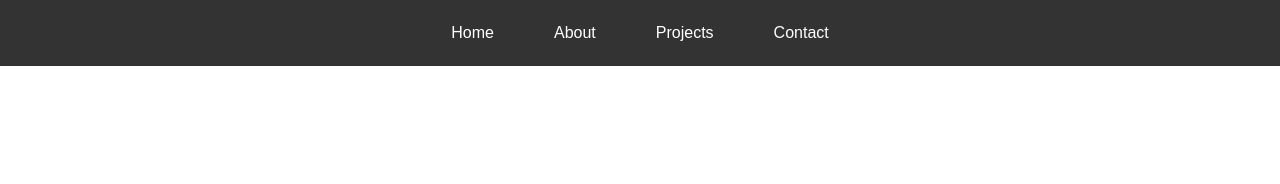
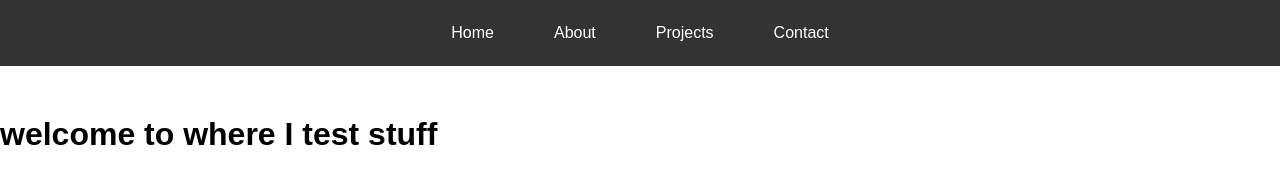
Before and after one commit to parrots-14/parrots-lab, a plain HTML site: page projects.html in a window 1280 px wide. Drawn offline with Linux system fonts and the light colour scheme.

Commit message:
Update projects.html

```diff
--- a/projects.html
+++ b/projects.html
@@ -55,6 +55,6 @@
         <a href="#contact" class="button">Contact</a>
     </div>
 
-    <h1 style="text-align:left;>welcome to where I test stuff</h1>
+    <h1 style="text-align:left;">welcome to where I test stuff</h1>
 </body>
 </html>
```
